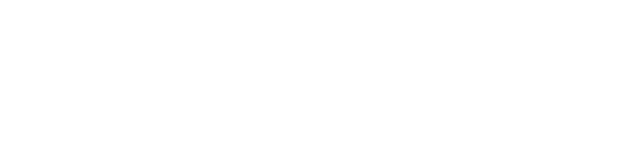
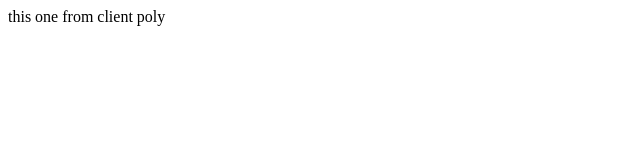
Before and after one commit to kyrloucaY/firstPoly, a website: page app/kyr-components/test.html in a window 1280 px wide. Shown: the whole page, without its empty margins (0-640 px from the left). Drawn offline with Linux system fonts and the light colour scheme.

Commit message:
everything

```diff
--- a/app/kyr-components/test.html
+++ b/app/kyr-components/test.html
@@ -3,6 +3,7 @@
 <head>
     <meta charset="UTF-8">
     <title>he upload this too edited in serverf</title>
+  this one from client poly
 </head>
 <body>
 
```
